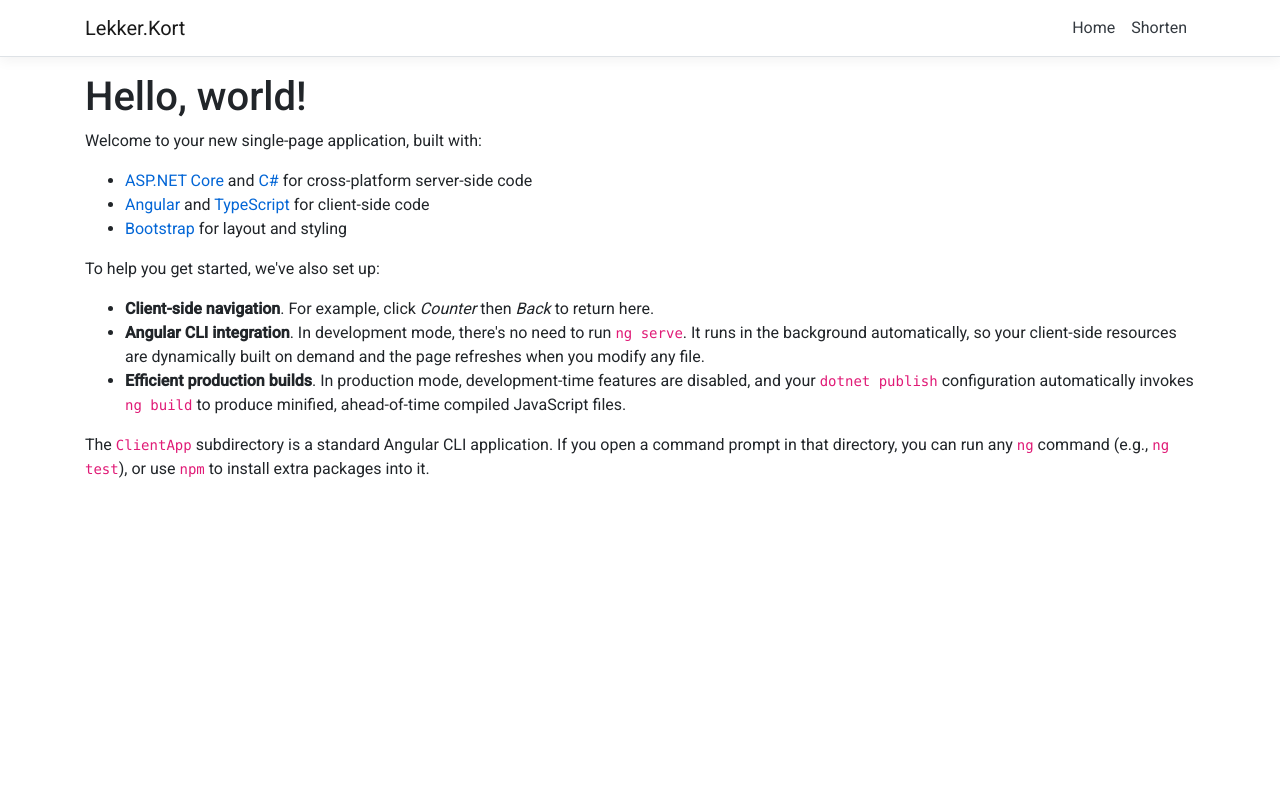
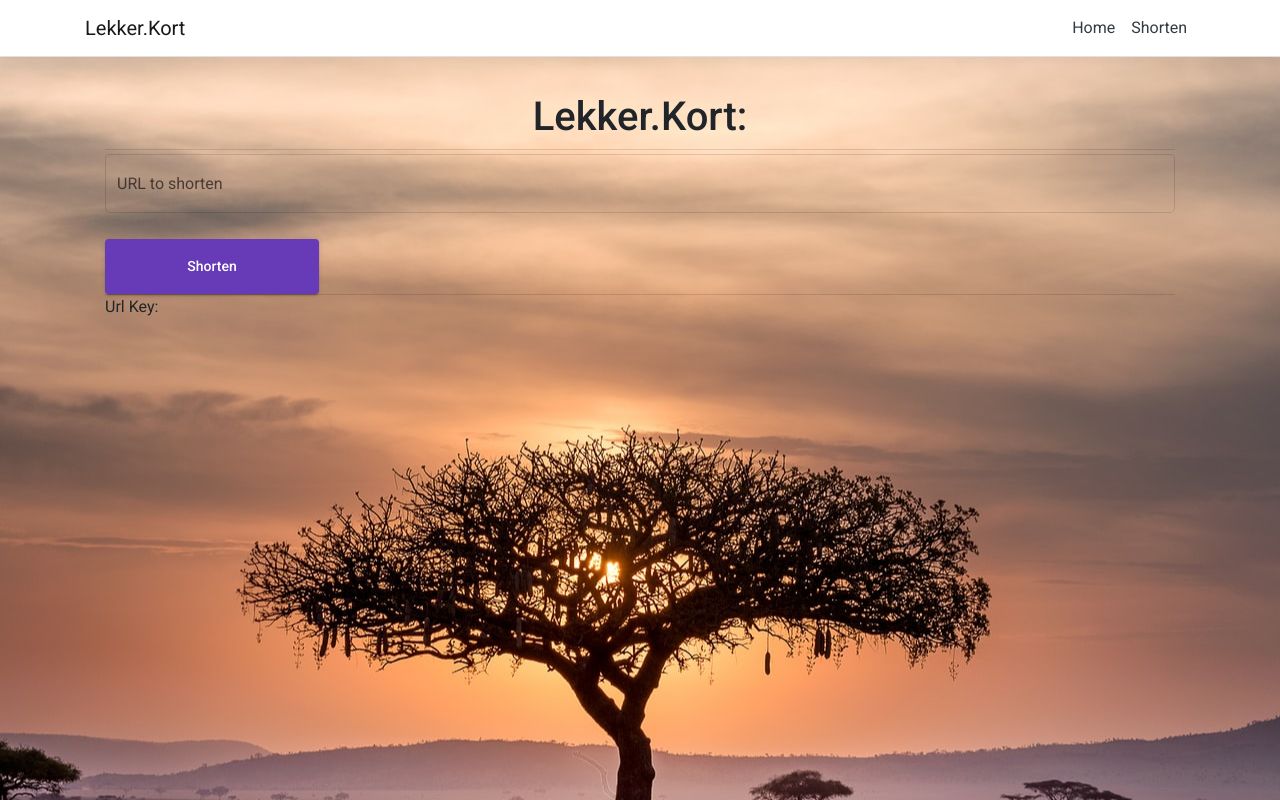
Before and after one commit to lekker-dev/Lekker.Kort, an Angular app in the folder Lekker.Kort/ClientApp/: page / in a window 1280 px wide. Built offline with nearby package versions, Linux system fonts and the light colour scheme.

Commit message:
Add css and background image

```diff
--- a/Lekker.Kort/ClientApp/src/app/home/home.component.html
+++ /dev/null
@@ -1,14 +0,0 @@
-<h1>Hello, world!</h1>
-<p>Welcome to your new single-page application, built with:</p>
-<ul>
-  <li><a href='https://get.asp.net/'>ASP.NET Core</a> and <a href='https://msdn.microsoft.com/en-us/library/67ef8sbd.aspx'>C#</a> for cross-platform server-side code</li>
-  <li><a href='https://angular.io/'>Angular</a> and <a href='http://www.typescriptlang.org/'>TypeScript</a> for client-side code</li>
-  <li><a href='http://getbootstrap.com/'>Bootstrap</a> for layout and styling</li>
-</ul>
-<p>To help you get started, we've also set up:</p>
-<ul>
-  <li><strong>Client-side navigation</strong>. For example, click <em>Counter</em> then <em>Back</em> to return here.</li>
-  <li><strong>Angular CLI integration</strong>. In development mode, there's no need to run <code>ng serve</code>. It runs in the background automatically, so your client-side resources are dynamically built on demand and the page refreshes when you modify any file.</li>
-  <li><strong>Efficient production builds</strong>. In production mode, development-time features are disabled, and your <code>dotnet publish</code> configuration automatically invokes <code>ng build</code> to produce minified, ahead-of-time compiled JavaScript files.</li>
-</ul>
-<p>The <code>ClientApp</code> subdirectory is a standard Angular CLI application. If you open a command prompt in that directory, you can run any <code>ng</code> command (e.g., <code>ng test</code>), or use <code>npm</code> to install extra packages into it.</p>
--- /dev/null
+++ b/Lekker.Kort/ClientApp/src/app/shorten/shorten.component.css
@@ -0,0 +1,18 @@
+.container {
+  margin: 0 auto;
+  padding: 20px;
+}
+
+.title-label{
+  text-align: center;
+}
+
+.shorten-input {
+  width: 100% !important;
+}
+
+.shorten-button {
+  width: 20% !important;
+  height: 55px !important;
+  padding: 5px !important
+}
--- a/Lekker.Kort/ClientApp/src/app/shorten/shorten.component.html
+++ b/Lekker.Kort/ClientApp/src/app/shorten/shorten.component.html
@@ -1,8 +1,14 @@
-<h1>Test</h1>
+<div class="container">
+  <h1 class="title-label">Lekker.Kort:</h1>
+  <mat-divider></mat-divider>
 
+  <mat-form-field appearance="outline" class="shorten-input">
+    <mat-label>URL to shorten</mat-label>
+    <input matInput #inputUrl />
+  </mat-form-field>
+  <button mat-raised-button color="primary" class="shorten-button" (click)="getShortUrl(inputUrl.value)">Shorten</button>
 
-<input #inputUrl >
+  <mat-divider></mat-divider>
 
-<p aria-live="polite">Url Key: <strong>{{ shortenedUrl }}</strong></p>
-
-<button class="btn btn-primary" (click)="getShortUrl(inputUrl.value)">Shorten</button>
+  <p aria-live="polite">Url Key: <strong>{{ shortenedUrl }}</strong></p>
+</div>
--- a/Lekker.Kort/ClientApp/src/app/shorten/shorten.component.ts
+++ b/Lekker.Kort/ClientApp/src/app/shorten/shorten.component.ts
@@ -3,7 +3,8 @@ import { HttpClient } from '@angular/common/http';
 
 @Component({
   selector: 'app-shorten',
-  templateUrl: './shorten.component.html'
+  templateUrl: './shorten.component.html',
+  styleUrls: ['./shorten.component.css']
 })
 export class ShortenComponent {
 
--- a/Lekker.Kort/ClientApp/src/styles.css
+++ b/Lekker.Kort/ClientApp/src/styles.css
@@ -9,11 +9,12 @@ code {
   color: #e01a76;
 }
 
-.btn-primary {
-  color: #fff;
-  background-color: #1b6ec2;
-  border-color: #1861ac;
+html, body { height: 100%; }
+body {
+  margin: 0;
+  font-family: Roboto, "Helvetica Neue", sans-serif;
+  background-image: url("assets/hu-chen-60XLoOgwkfA-unsplash.jpg");
+  background-color: #1B170C;
+  background-position: center;
+  background-repeat: no-repeat;
 }
-
-html, body { height: 100%; }
-body { margin: 0; font-family: Roboto, "Helvetica Neue", sans-serif; }
```
Also changed, not shown: Lekker.Kort/ClientApp/src/app/app.module.ts (+11 -5 lines), Lekker.Kort/ClientApp/src/app/home/home.component.ts (deleted, +0 -8 lines), Lekker.Kort/ClientApp/angular.json (line endings or trailing spaces), Lekker.Kort/ClientApp/src/assets/hu-chen-60XLoOgwkfA-unsplash.jpg (added).
